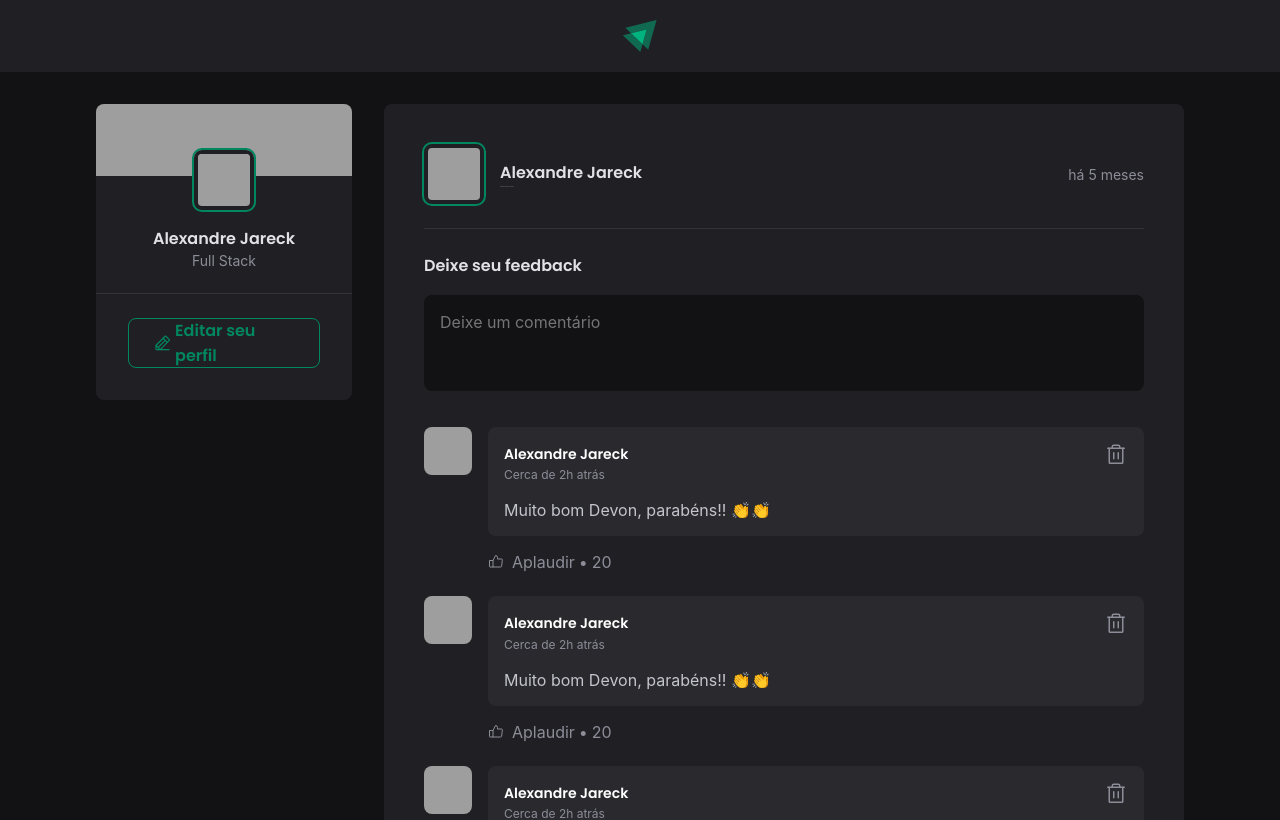
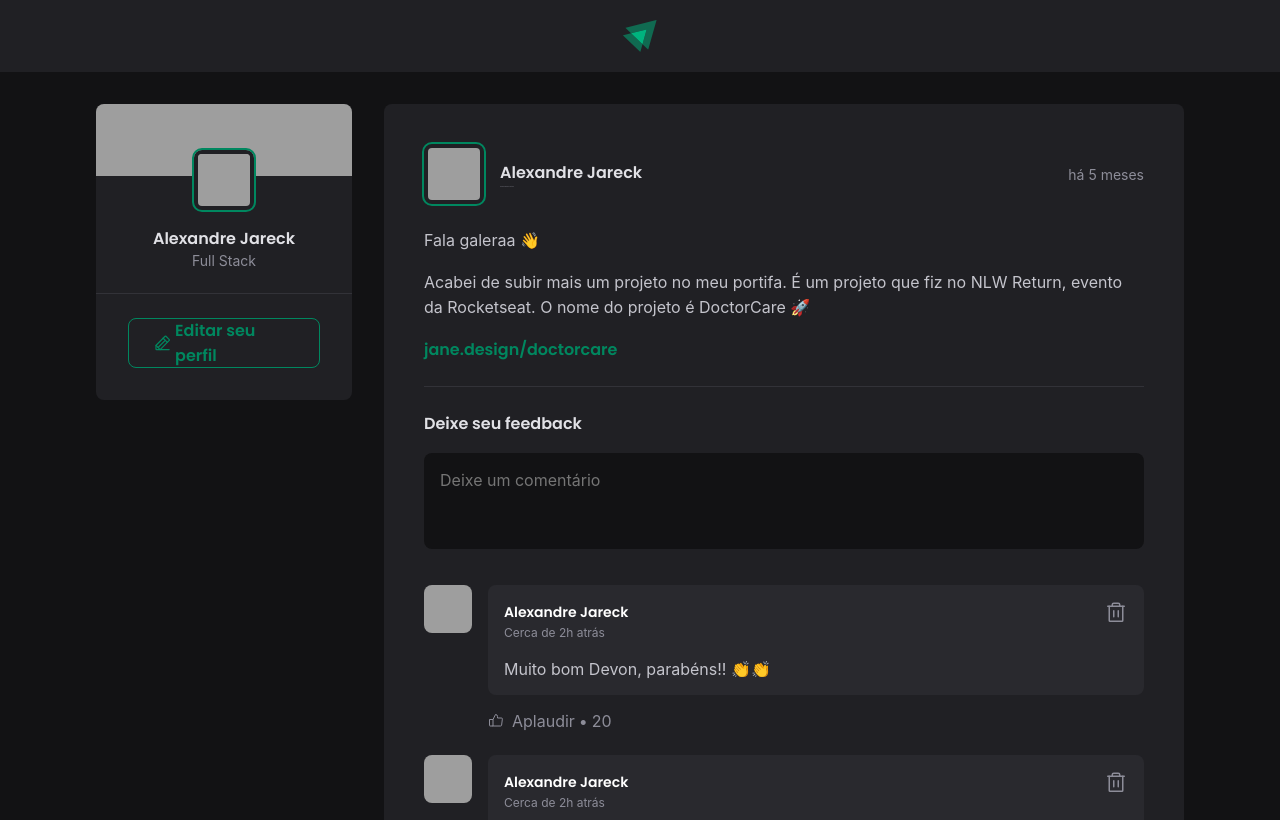
Before and after one commit to AlexandreJareck/feed-react, a React (Vite) app: page / in a window 1280 px wide. Shown: the top 820 px of the page. Built offline with nearby package versions, Linux system fonts and the light colour scheme; grey boxes are pictures that could not be loaded; a web font is replaced by a local one.

Commit message:
refator: created function ContentMap in useCallback

```diff
--- a/src/App.tsx
+++ b/src/App.tsx
@@ -18,7 +18,11 @@ function App() {
         <Sidebar />
         <main>
           {posts.map((post) => (
-            <Post author={post.author} publishedAt={post.publishedAt} />
+            <Post
+              author={post.author}
+              publishedAt={post.publishedAt}
+              content={post.content}
+            />
           ))}
         </main>
       </Wrapper>
--- a/src/components/Post/Post.component.tsx
+++ b/src/components/Post/Post.component.tsx
@@ -16,6 +16,7 @@ import Avatar from '../Avatar/Avatar.component'
 import { Comment } from '../Comment'
 import { format, formatDistanceToNow } from 'date-fns'
 import ptBr from 'date-fns/locale/pt-BR'
+import { useCallback } from 'react'
 
 type ContentType = {
   type: string
@@ -40,6 +41,19 @@ export function Post({ author, publishedAt, content }: PostProps) {
     addSuffix: true
   })
 
+  const ContentMap = useCallback(() => {
+    return content?.map((line) => {
+      if (line.type === 'paragraph') {
+        return <p key={line.content}>{line.content}</p>
+      }
+      return (
+        <p key={line.content}>
+          <a href="#">{line.content}</a>
+        </p>
+      )
+    }) as {} as JSX.Element
+  }, [])
+
   return (
     <Container>
       <Header>
@@ -58,16 +72,7 @@ export function Post({ author, publishedAt, content }: PostProps) {
         </time>
       </Header>
       <Content>
-        {content?.map((line) => {
-          if (line.type === 'paragraph') {
-            return <p>{line.content}</p>
-          }
-          return (
-            <p>
-              <a href="#">{line.content}</a>
-            </p>
-          )
-        })}
+        <ContentMap />
       </Content>
 
       <Form>
--- a/src/data/post.ts
+++ b/src/data/post.ts
@@ -11,7 +11,7 @@ export const posts = [
         content:
           'Acabei de subir mais um projeto no meu portifa. É um projeto que fiz no NLW Return, evento da Rocketseat. O nome do projeto é DoctorCare 🚀'
       },
-      { type: 'link', content: '👉 <a href="#">jane.design/doctorcare</a>' }
+      { type: 'link', content: 'jane.design/doctorcare' }
     ],
     publishedAt: new Date('2022-03-01')
   },
@@ -25,7 +25,7 @@ export const posts = [
         content:
           'Acabei de subir mais um projeto no meu portifa. É um projeto que fiz no NLW Return, evento da Rocketseat. O nome do projeto é DoctorCare 🚀'
       },
-      { type: 'link', content: '👉 <a href="#">jane.design/doctorcare</a>' }
+      { type: 'link', content: 'jane.design/doctorcare' }
     ],
     publishedAt: new Date('2022-03-01')
   }
```
